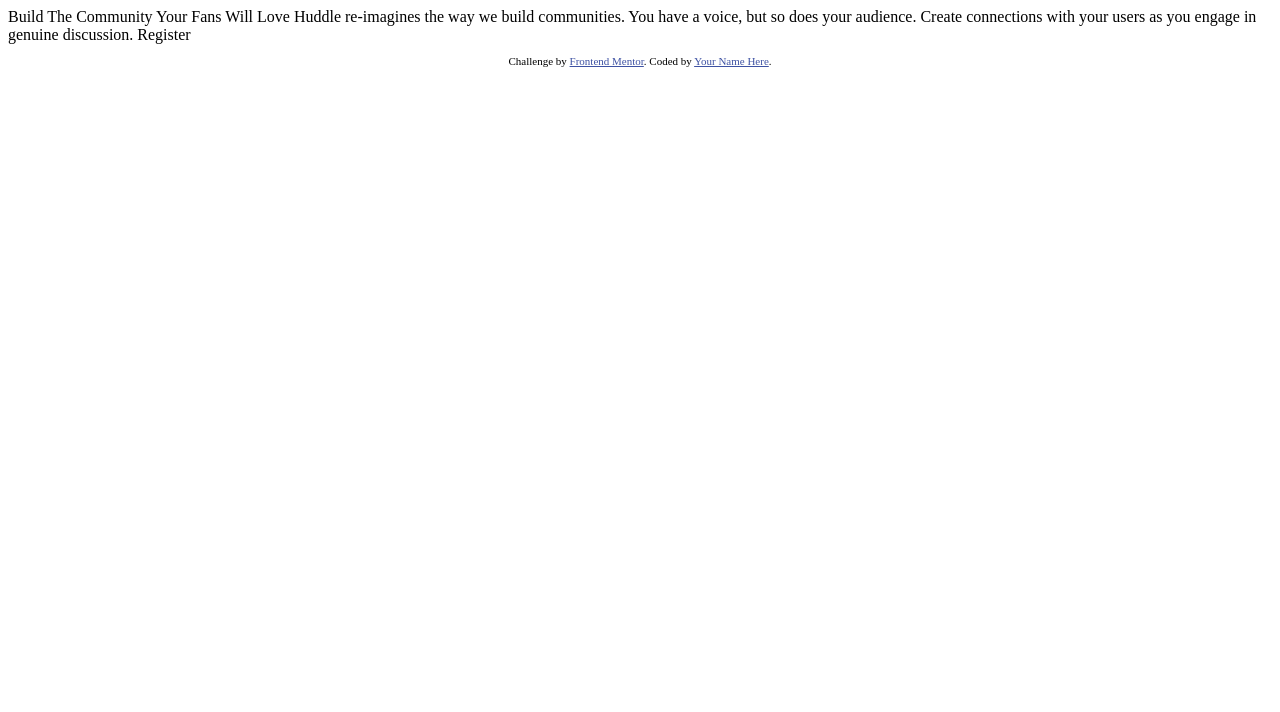
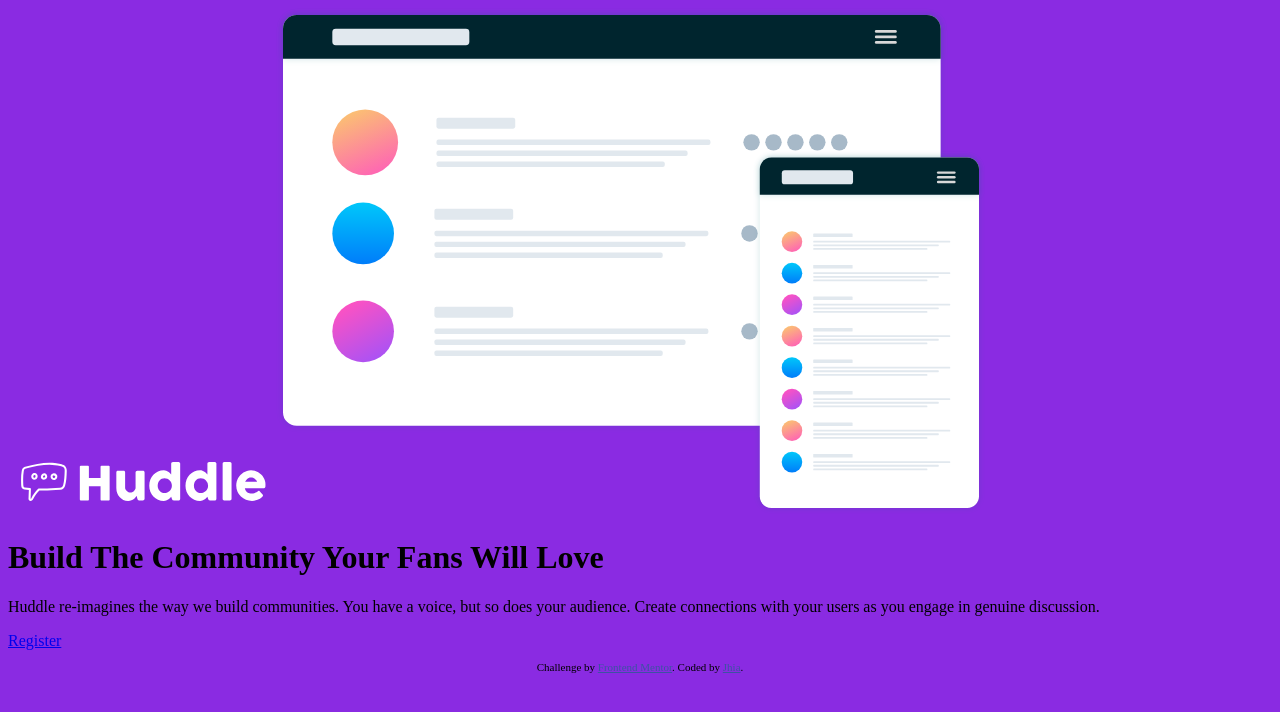
Before and after one commit to jhimitu/huddle-landing-page-with-single-introductory-section, a plain HTML site: page index.html in a window 1280 px wide. Drawn offline with Linux system fonts and the light colour scheme.

Commit message:
add html structure

```diff
--- a/index.html
+++ b/index.html
@@ -14,19 +14,25 @@
     .attribution a { color: hsl(228, 45%, 44%); }
   </style>
 </head>
-<body>
+<body style="background-color: blueviolet;">
 
-  Build The Community Your Fans Will Love
+  <img src="/images/logo.svg" />
 
-  Huddle re-imagines the way we build communities. You have a voice, but so does your audience.
-  Create connections with your users as you engage in genuine discussion.
+  <img src="/images/illustration-mockups.svg" />
 
-  Register
+  <h1>Build The Community Your Fans Will Love</h1>
+
+  <p>
+    Huddle re-imagines the way we build communities. You have a voice, but so does your audience.
+    Create connections with your users as you engage in genuine discussion.
+  </p>
+
+  <a href="#">Register</a>
 
   <footer>
     <p class="attribution">
       Challenge by <a href="https://www.frontendmentor.io?ref=challenge" target="_blank">Frontend Mentor</a>.
-      Coded by <a href="#">Your Name Here</a>.
+      Coded by <a href="#">Jhia</a>.
     </p>
   </footer>
 </body>
```
